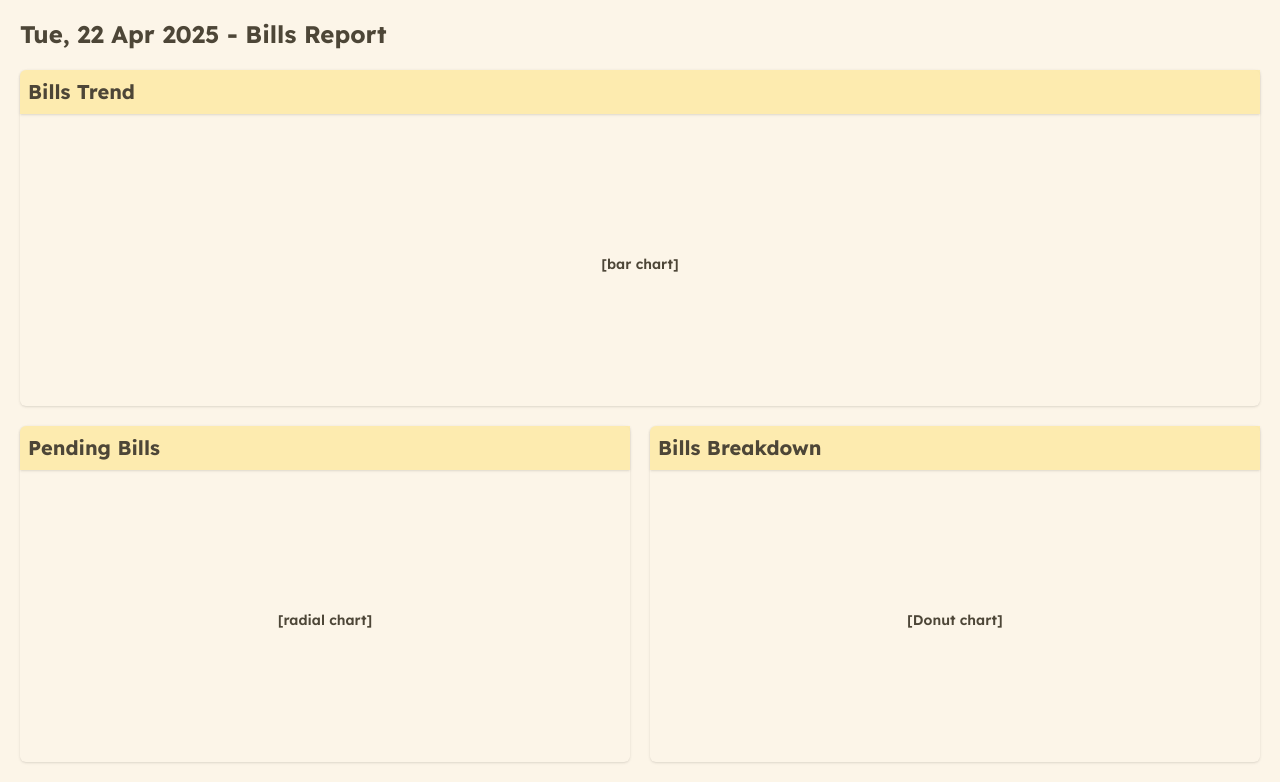
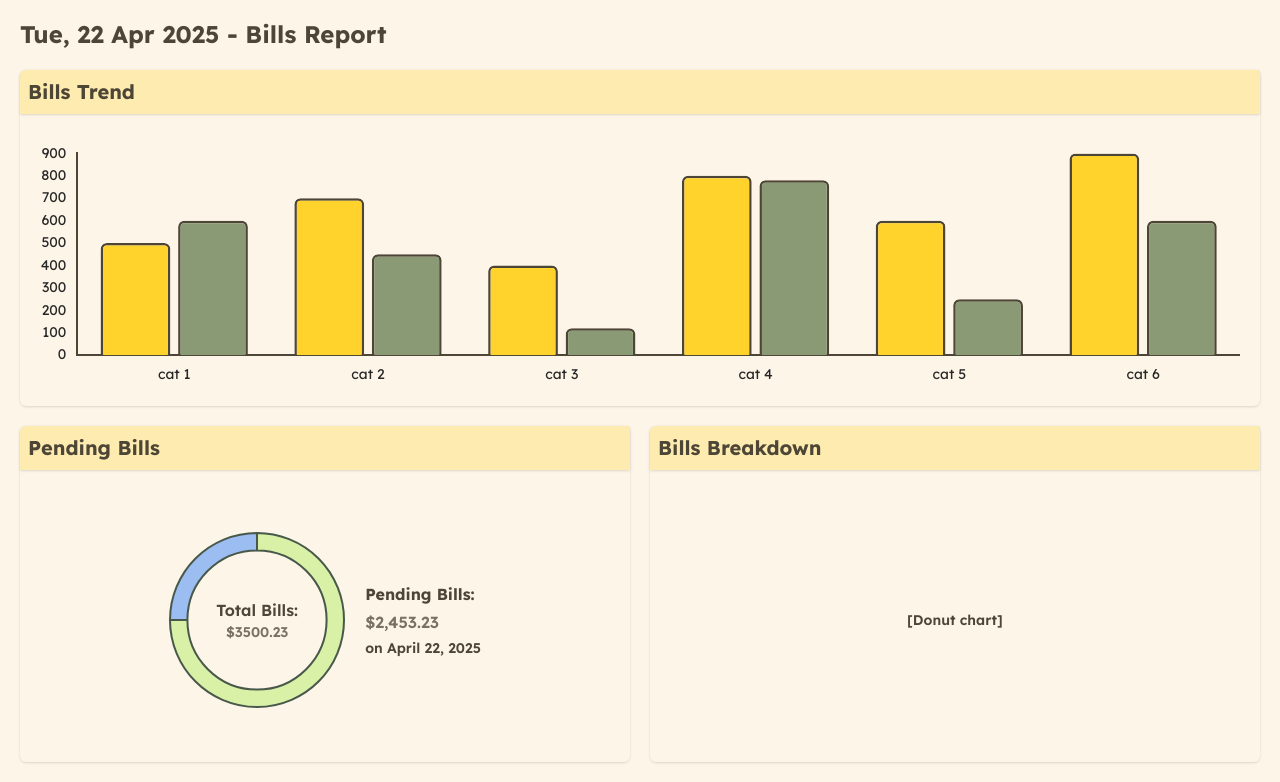
Before and after one commit to andresfromero328/moneyTrack_V2, a Next.js app: page /calendar in a window 1280 px wide. Shown: the part 762-1544 px from the top of the page. Built offline with nearby package versions, Linux system fonts and the light colour scheme; no server answers.

Commit message:
testing chart

```diff
--- a/components/pages/calendar/BillsBarChart.tsx
+++ b/components/pages/calendar/BillsBarChart.tsx
@@ -1,10 +1,109 @@
+"use client";
+
 import React from "react";
+import { Bar } from "react-chartjs-2";
+import {
+  Chart as ChartJS,
+  BarElement,
+  CategoryScale,
+  LinearScale,
+  Tooltip,
+  Legend,
+  ChartData,
+  ChartOptions,
+} from "chart.js";
+
+ChartJS.register(BarElement, CategoryScale, LinearScale, Tooltip, Legend);
 
 const BillsBarChart = () => {
+  const data: ChartData<"bar"> = {
+    labels: ["cat 1", "cat 2", "cat 3", "cat 4", "cat 5", "cat 6"],
+    datasets: [
+      {
+        label: "prev month",
+        data: [500, 700, 400, 800, 600, 900],
+        backgroundColor: "#ffd32c",
+        borderColor: "#4d4637",
+        borderWidth: 2.5,
+        borderRadius: 6,
+      },
+      {
+        label: "current month",
+        data: [600, 450, 120, 780, 250, 600],
+        backgroundColor: "#8a9a74",
+        borderColor: "#4d4637",
+        borderWidth: 2.5,
+        borderRadius: 6,
+      },
+    ],
+  };
+
+  const options: ChartOptions<"bar"> = {
+    responsive: true,
+    maintainAspectRatio: false,
+    plugins: {
+      legend: {
+        display: false,
+      },
+      tooltip: {
+        titleFont: {
+          size: 14,
+          family: "Lexend, sans-serif",
+        },
+        bodyFont: {
+          size: 14,
+          family: "Lexend, sans-serif",
+        },
+      },
+    },
+    scales: {
+      x: {
+        grid: {
+          display: false,
+        },
+        border: {
+          display: true,
+          width: 2,
+          color: "#4d4637",
+        },
+        ticks: {
+          color: "#272727",
+          font: {
+            size: 14,
+            family: "Lexend, sans-serif",
+          },
+        },
+      },
+      y: {
+        grid: {
+          display: false,
+        },
+        border: {
+          display: true,
+          width: 2,
+          color: "#4d4637",
+        },
+        ticks: {
+          color: "#272727",
+          font: {
+            size: 14,
+            family: "Lexend, sans-serif",
+          },
+        },
+      },
+    },
+  };
+
   return (
     <div className="col-span-2 rounded-md shadow-sm flex flex-col gap-2 min-h-[336px]">
       <h3 className="bg-accent/30 p-2 rounded-tl-md shadow-sm">Bills Trend</h3>
-      <small className="flex-1 grid place-items-center">[bar chart]</small>
+      <div className="flex-1 w-full mx-auto h-52 p-5">
+        <Bar
+          id="calendar-bills-trend-bar-chart"
+          data={data}
+          options={options}
+        />
+      </div>
     </div>
   );
 };
--- a/components/pages/calendar/PendBillsRadialChart.tsx
+++ b/components/pages/calendar/PendBillsRadialChart.tsx
@@ -1,12 +1,94 @@
+"use client";
+
 import React from "react";
+import { Doughnut } from "react-chartjs-2";
+import {
+  Chart as ChartJS,
+  ArcElement,
+  Tooltip,
+  Legend,
+  ChartData,
+  ChartOptions,
+} from "chart.js";
+import { colorGenerator } from "@/lib/colorGenerator";
+
+ChartJS.register(ArcElement, Tooltip, Legend);
 
 const PendBillsRadialChart = () => {
+  const progressValue = 75;
+
+  const data: ChartData<"doughnut"> = {
+    labels: ["Bills paid", "Pending bills"],
+    datasets: [
+      {
+        data: [progressValue, 100 - progressValue],
+        backgroundColor: colorGenerator(2),
+        borderColor: ["#48584a"],
+        borderWidth: 2,
+      },
+    ],
+  };
+
+  const options: ChartOptions<"doughnut"> = {
+    responsive: true,
+    maintainAspectRatio: false,
+    cutout: "80%",
+    plugins: {
+      tooltip: {
+        titleFont: {
+          size: 14,
+          family: "Funnel Sans, sans-serif",
+        },
+        bodyFont: {
+          size: 14,
+          family: "Funnel Sans, sans-serif",
+        },
+      },
+      legend: {
+        display: false,
+      },
+    },
+  };
+
   return (
     <div className="rounded-md shadow-sm flex flex-col gap-2 min-h-52">
       <h3 className="bg-accent/30 p-2 rounded-tl-md shadow-sm">
         Pending Bills
       </h3>
-      <small className="flex-1 grid place-items-center">[radial chart]</small>
+
+      <div className="flex-1 flex items-center gap-5 mx-auto p-2">
+        <div className="relative w-44 h-44 flex items-center justify-center">
+          <Doughnut
+            id="calendar-pending-bills-radial-chart"
+            data={data}
+            options={options}
+            className="z-10"
+          />
+          <div className="absolute">
+            <div className="flex flex-col items-center">
+              <p className="font-semibold">Total Bills:</p>
+              <small id="total-bills-amount" className="text-secondary/75">
+                $3500.23
+              </small>
+            </div>
+          </div>
+        </div>
+
+        <div className="flex flex-col gap-1">
+          <p id="pending-bills-title" className="font-bold text-secondary">
+            Pending Bills:
+          </p>
+          <p
+            id="pending-bills-amount"
+            className="font-semibold text-secondary/75"
+          >
+            $2,453.23
+          </p>
+          <small id="text-bills-month-radial">
+            on <span className="text-special">April 22, 2025</span>
+          </small>
+        </div>
+      </div>
     </div>
   );
 };
--- a/components/pages/dashboard/budgets/BudgetRadialChart.tsx
+++ b/components/pages/dashboard/budgets/BudgetRadialChart.tsx
@@ -58,7 +58,6 @@ const BudgetRadialChart = () => {
         className="z-10"
       />
       <div
-        id="budget-info-summary"
         className="absolute top-1/2 left-1/2 transform -translate-x-1/2 -translate-y-1/2 text-white text-xl font-bold"
       >
         <div className="flex flex-col items-center">
--- a/components/pages/dashboard/spending/SpendingAreaChart.tsx
+++ b/components/pages/dashboard/spending/SpendingAreaChart.tsx
@@ -93,7 +93,7 @@ const SpendingAreaChart = () => {
         Monthly Spending
       </h2>
 
-      <div className="w-full h-60 p-2">
+      <div className="flex-1 w-full h-60 p-5">
         <Line
           id="-dashboard-spending-line-chart"
           data={data}
```
